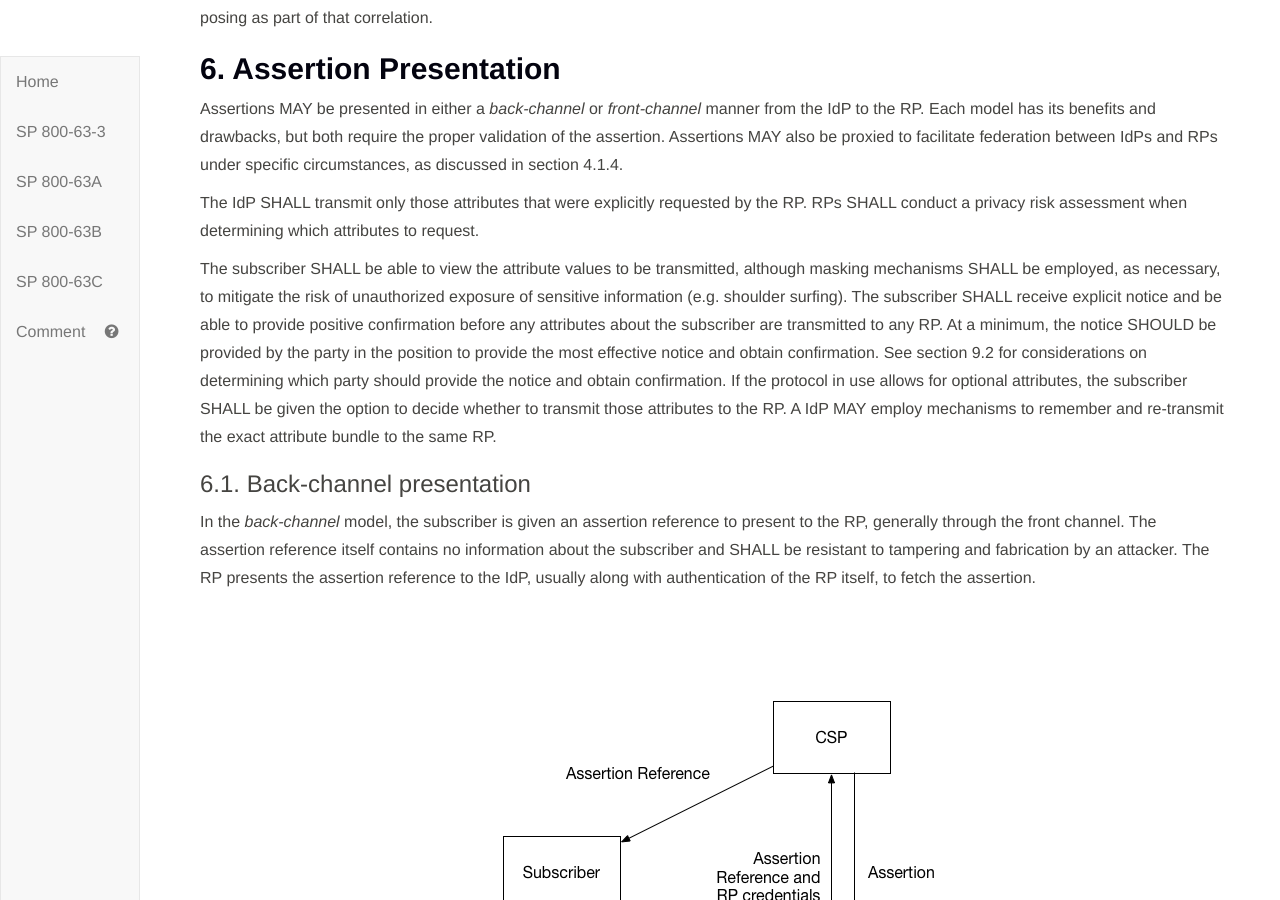
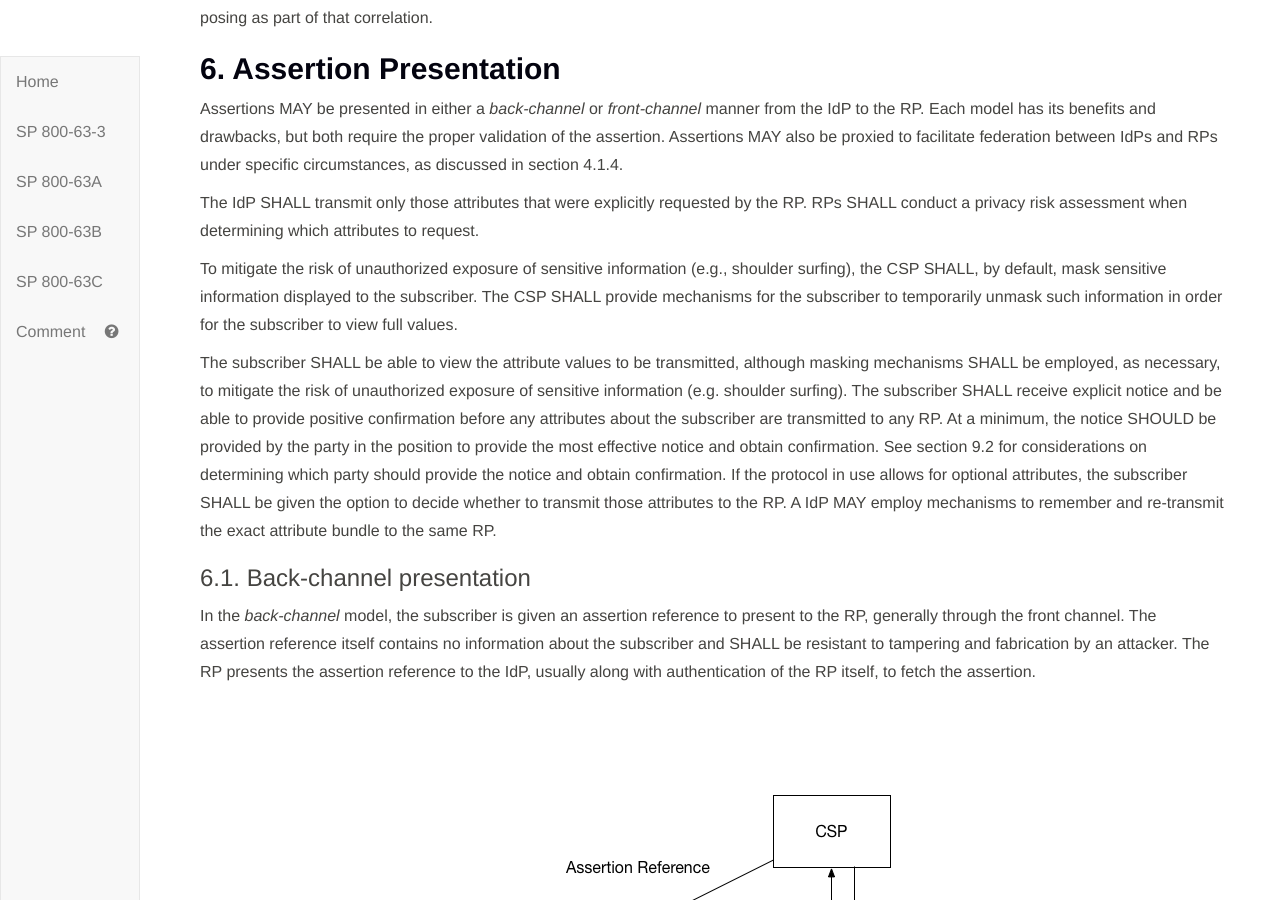
Before and after one commit to usnistgov/800-63-3, a Jekyll site: the page built from sp800-63c.md, in a window 1280 px wide and 900 px high, scrolled down 14466 px. Built offline with Jekyll 4.4.1, drawn with Linux system fonts in a browser that asks for light colours.

Commit message:
Minor edits to assertion presentation based on discussion with Naomi and Jamie.

```diff
--- a/sp800-63c/sec6_presentation.md
+++ b/sp800-63c/sec6_presentation.md
@@ -5,6 +5,8 @@
 Assertions MAY be presented in either a *back-channel* or *front-channel* manner from the IdP to the RP. Each model has its benefits and drawbacks, but both require the proper validation of the assertion. Assertions MAY also be proxied to facilitate federation between IdPs and RPs under specific circumstances, as discussed in section 4.1.4.
 
 The IdP SHALL transmit only those attributes that were explicitly requested by the RP. RPs SHALL conduct a privacy risk assessment when determining which attributes to request.
+
+To mitigate the risk of unauthorized exposure of sensitive information (e.g., shoulder surfing), the CSP SHALL, by default, mask sensitive information displayed to the subscriber.  The CSP SHALL provide mechanisms for the subscriber to temporarily unmask such information in order for the subscriber to view full values.
 
 The subscriber SHALL be able to view the attribute values to be transmitted, although masking mechanisms SHALL be employed, as necessary, to mitigate the risk of unauthorized exposure of sensitive information (e.g. shoulder surfing). The subscriber SHALL receive explicit notice and be able to provide positive confirmation before any attributes about the subscriber are transmitted to any RP. At a minimum, the notice SHOULD be provided by the party in the position to provide the most effective notice and obtain confirmation. See section 9.2 for considerations on determining which party should provide the notice and obtain confirmation. If the protocol in use allows for optional attributes, the subscriber SHALL be given the option to decide whether to transmit those attributes to the RP. A IdP MAY employ mechanisms to remember and re-transmit the exact attribute bundle to the same RP.
 
```
